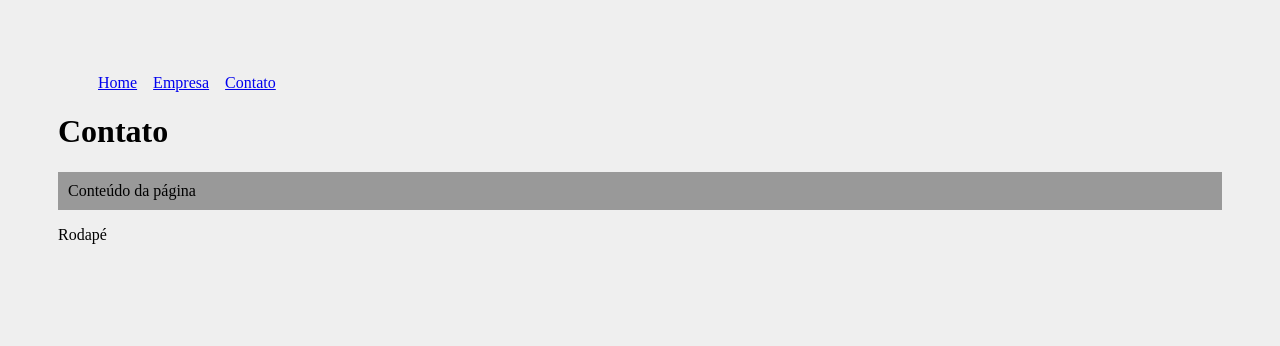
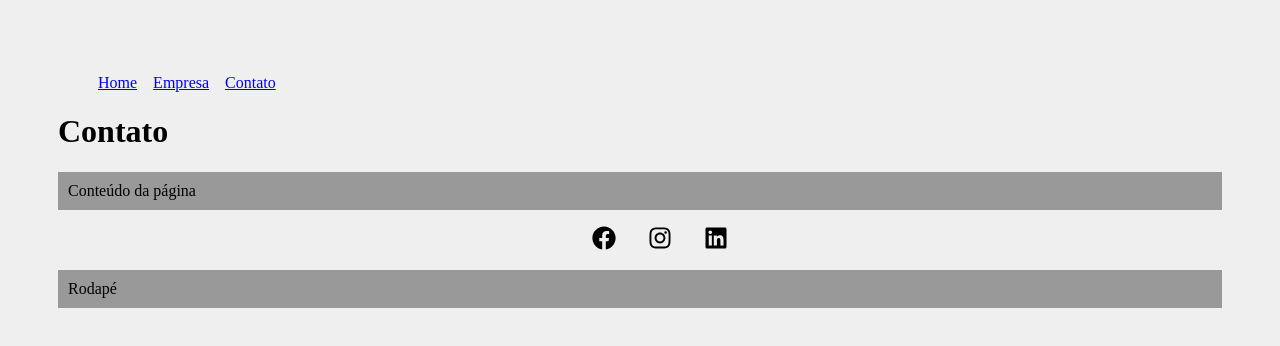
Before and after one commit to ViniWixak/React-Learning, a React (Create React App) app: page /contato in a window 1280 px wide. Shown: the top 346 px of the page. Built offline with nearby package versions, Linux system fonts and the light colour scheme.

Commit message:
testing react icons

```diff
--- a/src/components/layout/Footer.js
+++ b/src/components/layout/Footer.js
@@ -1,5 +1,15 @@
+import { FaFacebook, FaInstagram, FaLinkedin } from 'react-icons/fa'
+import styles from './Footer.module.css'
+
 function Footer() {
-    return (<footer>Rodapé</footer>)
+    return (<footer>
+        <ul className={styles.social_list}>
+            <li><FaFacebook /></li>
+            <li><FaInstagram /></li>
+            <li><FaLinkedin /></li>
+        </ul>
+        <p>Rodapé</p>
+    </footer>)
 }
 
 export default Footer
--- /dev/null
+++ b/src/components/layout/Footer.module.css
@@ -0,0 +1,15 @@
+.social_list {
+    display: flex;
+    justify-content: center;
+    align-items: center;
+    list-style: none;
+}
+
+.social_list li {
+    margin: 0 1em;
+}
+
+.social_list svg {
+    font-size: 1.5em;
+    cursor: pointer;
+}
```
Also changed, not shown: 1 other file (tests, documents, lock files or other folders).
